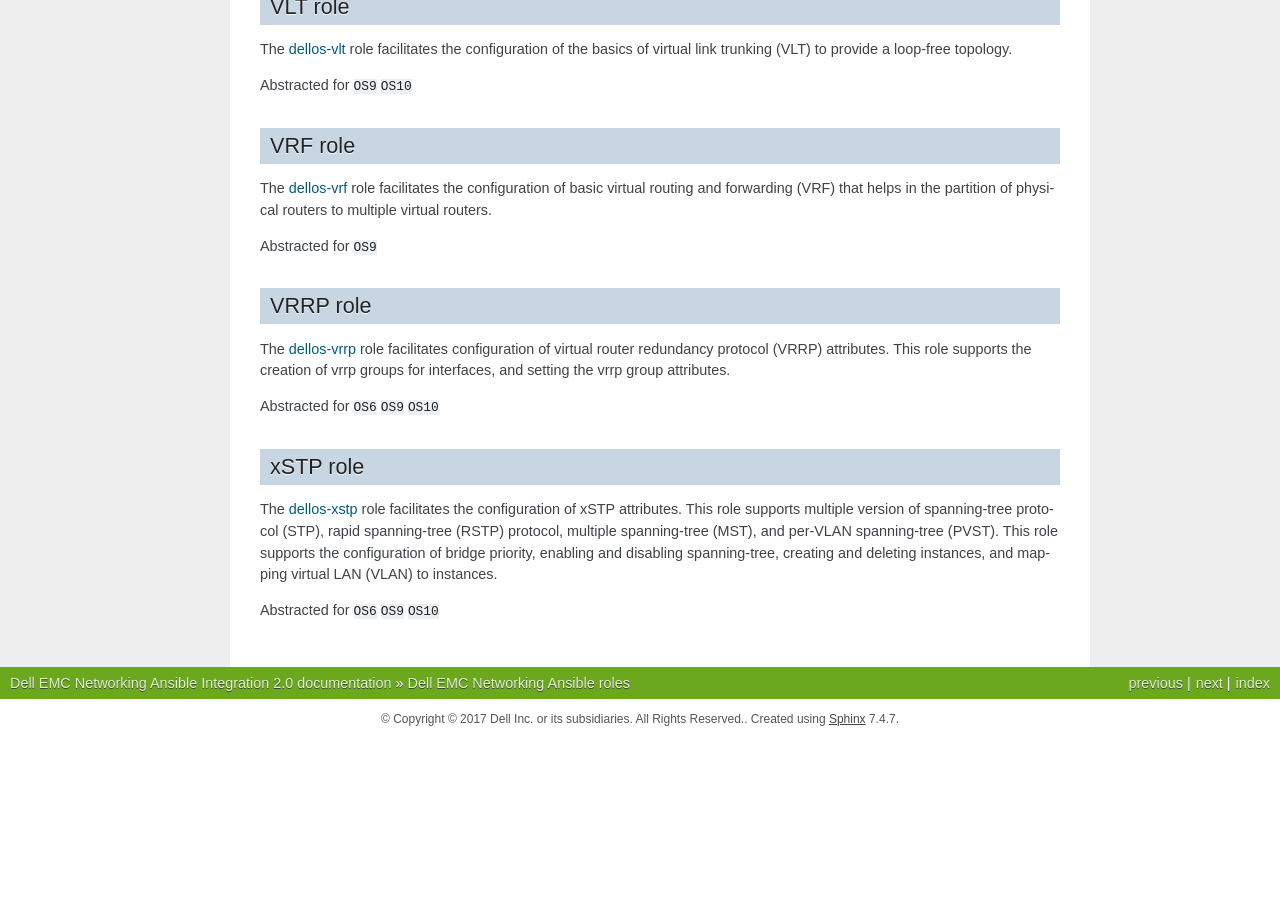
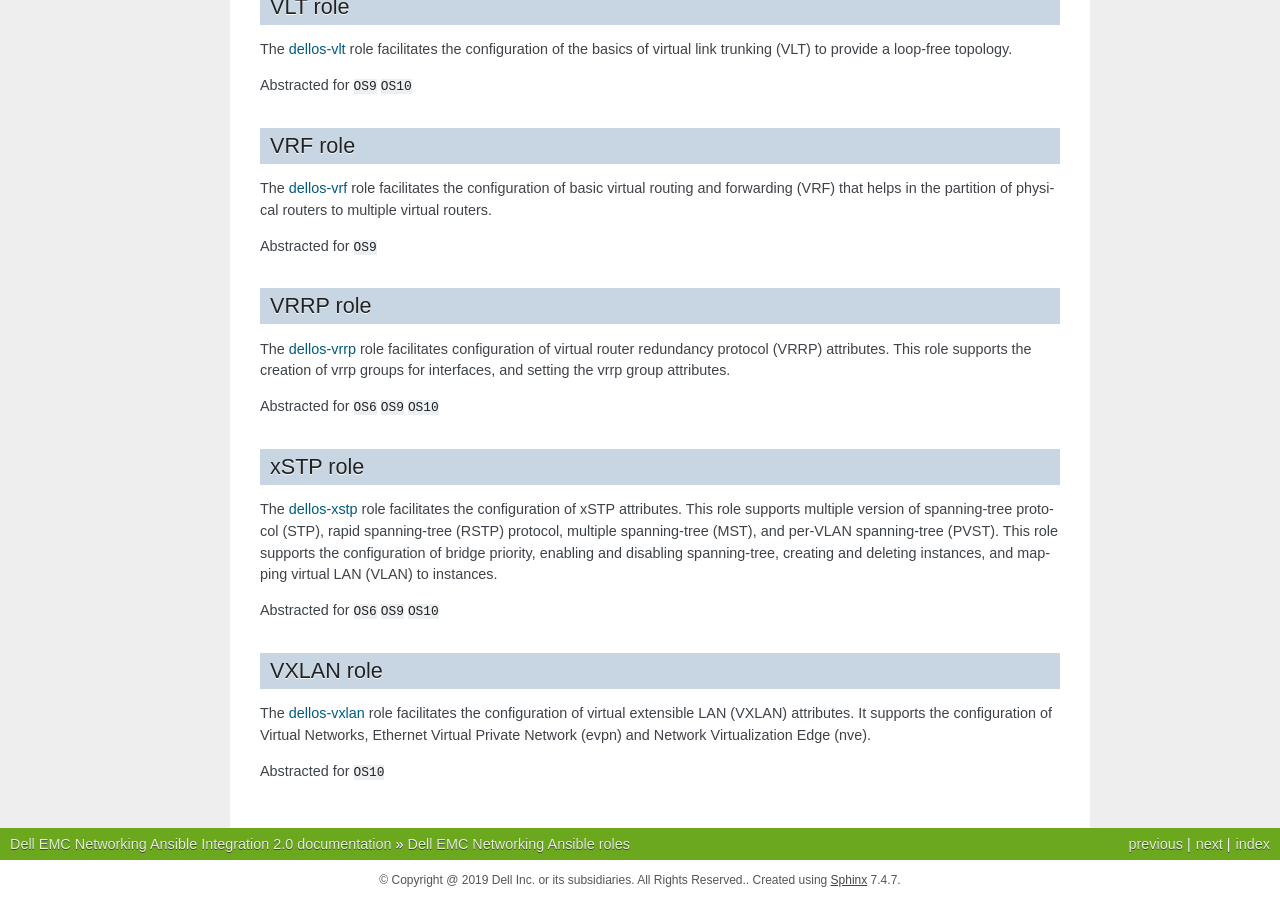
Before and after one commit to Dell-Networking/ansible-dellos-docs, a Sphinx documentation site: the page built from source/roles.rst, in a window 1280 px wide and 900 px high, scrolled down 3726 px. Built offline with Sphinx 7.4.7, drawn with Linux system fonts in a browser that asks for light colours; before the commit the page ends 4465 px from its top, so only the background shows below that; some of the changed text lies outside the part shown.

Commit message:
Changes related to copyright , OS6 & OS10 roles support

```diff
--- a/source/conf.py
+++ b/source/conf.py
@@ -52,7 +52,7 @@
 
 # General information about the project.
 project = u'Dell EMC Networking Ansible Integration'
-copyright = u'© 2017 Dell Inc. or its subsidiaries. All Rights Reserved.'
+copyright = u'@ 2019 Dell Inc. or its subsidiaries. All Rights Reserved.'
 author = u'Dell EMC Networking Team'
 
 # The version info for the project you're documenting, acts as replacement for
--- a/source/roles.rst
+++ b/source/roles.rst
@@ -9,14 +9,14 @@
 
 The `dellos-aaa <https://galaxy.ansible.com/Dell-Networking/dellos-aaa/>`_ role facilitates the configuration of authentication authorization acccounting (AAA), and supports the configuration of TACACS and RADIUS server and AAA.
 
-Abstracted for ``OS9``
+Abstracted for ``OS6`` ``OS10``
 
 ACL role
 --------
 
 The `dellos-acl <https://galaxy.ansible.com/Dell-Networking/dellos-acl/>`_ role facilitates the configuration of an access control list (ACL). It supports the configuration of different types of ACLs (standard and extended) for both IPv4 and IPv6, and assigns the access-class to line terminals.
 
-Abstracted for ``OS9``
+Abstracted for ``OS6`` ``OS9``
 
 BGP role
 --------
@@ -187,3 +187,10 @@
 The `dellos-xstp <https://galaxy.ansible.com/Dell-Networking/dellos-xstp/>`_ role facilitates the configuration of xSTP attributes. This role supports multiple version of spanning-tree protocol (STP), rapid spanning-tree (RSTP) protocol, multiple spanning-tree (MST), and per-VLAN spanning-tree (PVST). This role supports the configuration of bridge priority, enabling and disabling spanning-tree, creating and deleting instances, and mapping virtual LAN (VLAN) to instances.
 
 Abstracted for ``OS6`` ``OS9`` ``OS10``
+
+VXLAN role
+----------
+
+The `dellos-vxlan <https://galaxy.ansible.com/Dell-Networking/dellos-vxlan/>`_ role facilitates the configuration of  virtual extensible LAN (VXLAN)   attributes. It supports the configuration of Virtual Networks, Ethernet Virtual Private Network (evpn) and Network Virtualization Edge (nve).
+
+Abstracted for ``OS10``
```
Also changed, not shown: other parts of source/roles.rst (+2 -2 lines).
